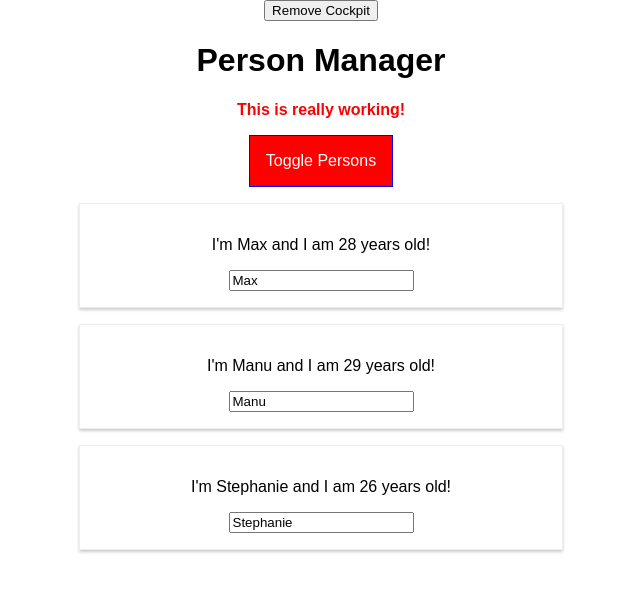
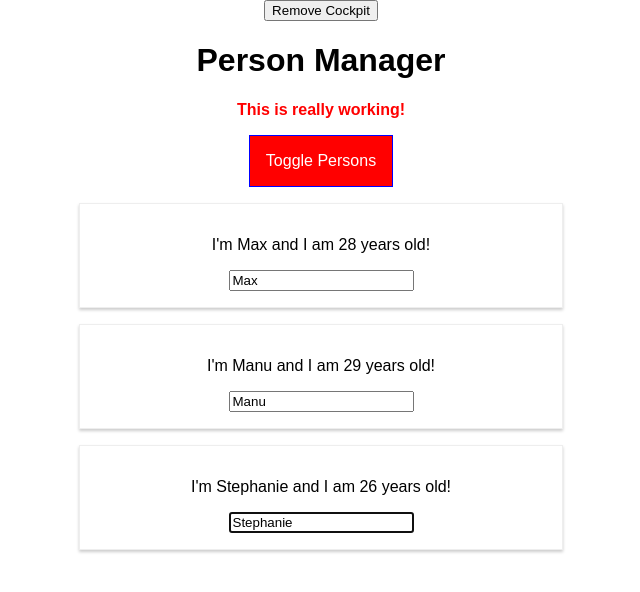
Before and after one commit to erickcm2k/learning-react, a React app in the folder udemy/debugging/: page / in a window 1280 px wide. Shown: the top 592 px of the page, without its empty margins (319-959 px from the left). Built offline with nearby package versions, Linux system fonts and the light colour scheme.

Commit message:
using refs in class based components

```diff
--- a/udemy/debugging/src/Components/Persons/Person/Person.js
+++ b/udemy/debugging/src/Components/Persons/Person/Person.js
@@ -2,9 +2,20 @@ import React from "react";
 import Auxiliary from "../../../HOC/Auxiliary";
 import withClass from "../../../HOC/withClass";
 import classes from "./Person.css";
-import PropTypes from 'prop-types';
+import PropTypes from "prop-types";
 
 class Person extends React.Component {
+  constructor(props) {
+    super(props);
+    this.inputElementRef = React.createRef();
+  }
+
+  componentDidMount() {
+    // Works with old React
+    // this.inputElement.focus();
+    this.inputElementRef.current.focus();
+  }
+
   render() {
     console.log("[Person] rendering");
     return (
@@ -16,6 +27,11 @@ class Person extends React.Component {
         <p key="k2">{this.props.children}</p>
         <input
           key="k3"
+          // Works with old React.
+          // ref={(inputEl) => {
+          //   this.inputElement = inputEl;
+          // }}
+          ref={this.inputElementRef}
           type="text"
           onChange={this.props.changed}
           value={this.props.name}
@@ -30,7 +46,7 @@ Person.propTypes = {
   click: PropTypes.func,
   name: PropTypes.string,
   age: PropTypes.number,
-  changed: PropTypes.func
-}
+  changed: PropTypes.func,
+};
 
 export default withClass(Person, classes.Person);
```
